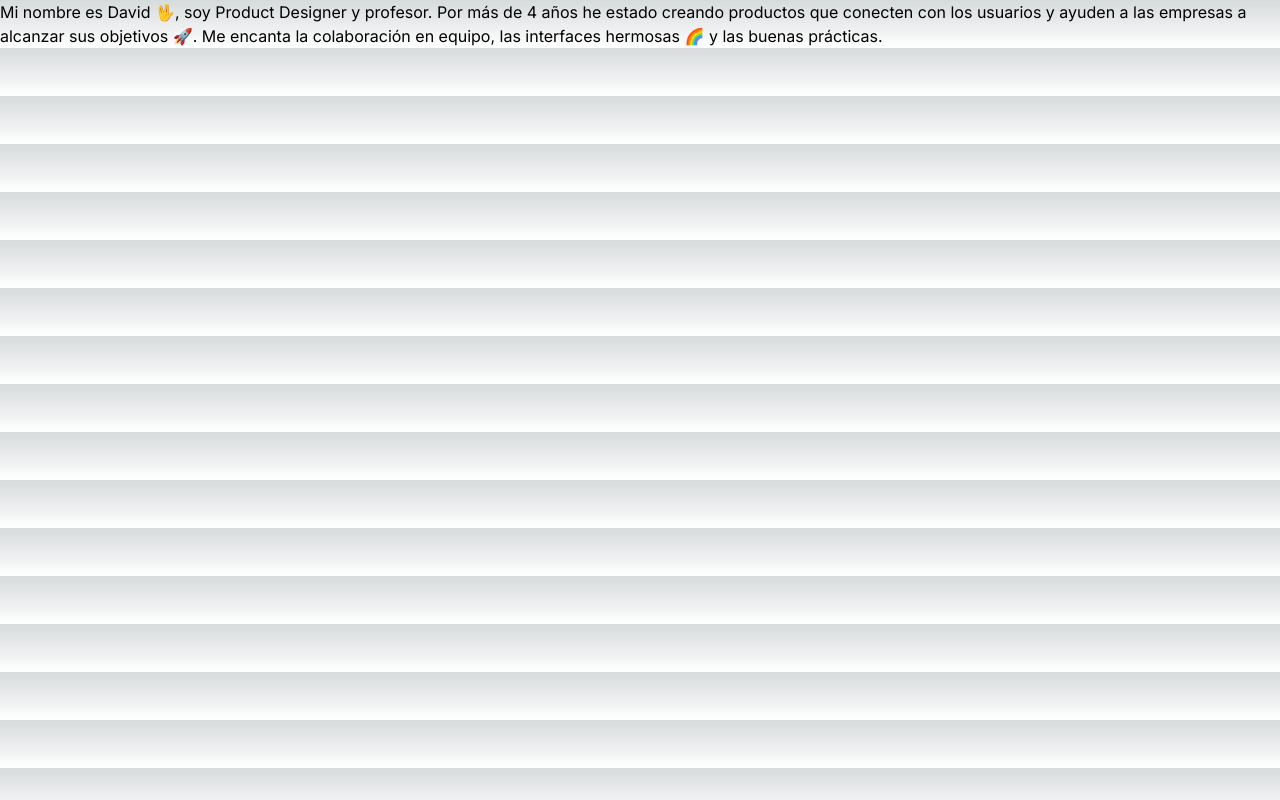
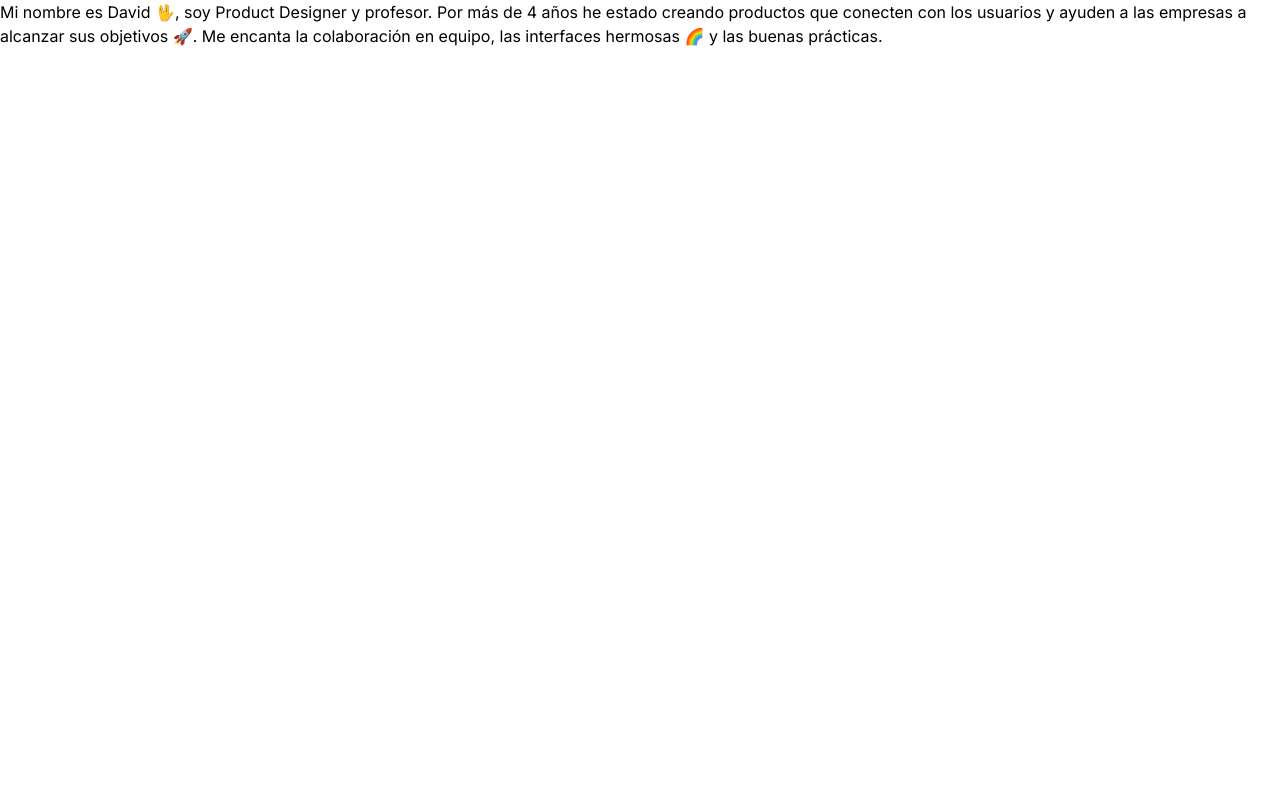
Before and after one commit to davidrivadeneyra/agrosol, a Next.js app: page / in a window 1280 px wide. Built offline with nearby package versions, Linux system fonts and the light colour scheme.

Commit message:
casi paleta

```diff
--- a/app/globals.css
+++ b/app/globals.css
@@ -3,16 +3,82 @@
 @tailwind utilities;
 
 :root {
-  --foreground-rgb: 0, 0, 0;
-  --background-start-rgb: 214, 219, 220;
-  --background-end-rgb: 255, 255, 255;
+	--light-blue-200: #ebf4feff;
+	--light-blue-300: #dbebffff;
+	--light-blue-500: #086df7ff;
+	--light-gray-100: #fbfcfeff;
+	--light-gray-200: #f2f5fdff;
+	--light-gray-600: #8d93a0ff;
+	--light-gray-700: #646e87ff;
+	--light-gray-800: #40495eff;
+	--light-gray-900: #2e374bff;
+	--light-green-100: #eefbf2ff;
+	--light-green-300: #d4f7e4ff;
+	--light-green-500: #3a825cff;
+	--light-green-700: #5b866fff;
+	--light-green-800: #435b4eff;
+	--light-green-900: #2e4b3cff;
+	--light-orange-200: #fef3ebff;
+	--light-orange-300: #fee7d7ff;
+	--light-orange-500: #c45f17ff;
+	--light-purple-200: #f2f0fcff;
+	--light-purple-300: #e6e1feff;
+	--light-purple-500: #765ee8ff;
+	--light-purple-700: #7f78a1ff;
+	--light-purple-800: #59527aff;
+	--light-purple-900: #474068ff;
+	--light-red-200: #fbf1f3ff;
+	--light-red-300: #fee1e8ff;
+	--light-red-500: #cf3f62ff;
+	--light-red-700: #98717bff;
+	--light-red-800: #714b55ff;
+	--light-red-900: #5f3a43ff;
+	--light-yelllow-200: #fcf3edff;
+	--light-yelllow-300: #fef3dcff;
+	--light-yelllow-500: #9b6c08ff;
+	--light-yelllow-700: #887c63ff;
+	--light-yelllow-800: #5b5343ff;
+	--light-yelllow-900: #4b422eff;
 }
 
 @media (prefers-color-scheme: dark) {
 	:root {
-    --foreground-rgb: 255, 255, 255;
-    --background-start-rgb: 0, 0, 0;
-    --background-end-rgb: 0, 0, 0;
+		--dark-blue-200: #252c3cff;
+		--dark-blue-300: #384c7aff;
+		--dark-blue-500: #388cffff;
+		--dark-gray-100: #1d1f23ff;
+		--dark-gray-200: #21242cff;
+		--dark-gray-600: #666970ff;
+		--dark-gray-700: #81868dff;
+		--dark-gray-800: #c0c1c4ff;
+		--dark-gray-900: #eaeaebff;
+		--dark-green-100: #25322bff;
+		--dark-green-300: #28573eff;
+		--dark-green-500: #18e779ff;
+		--dark-green-700: #819c8eff;
+		--dark-green-800: #bcdccbff;
+		--dark-green-900: #f6fefaff;
+		--dark-orange-200: #322a25ff;
+		--dark-orange-300: #573c28ff;
+		--dark-orange-500: #f99553ff;
+		--dark-purple-200: #2a2734ff;
+		--dark-purple-300: #413777ff;
+		--dark-purple-500: #8e76feff;
+		--dark-purple-700: #928ea4ff;
+		--dark-purple-800: #cecae2ff;
+		--dark-purple-900: #f7f6feff;
+		--dark-red-200: #322528ff;
+		--dark-red-300: #6d3140ff;
+		--dark-red-500: #f35e82ff;
+		--dark-red-700: #9e8a8fff;
+		--dark-red-800: #dcc6ccff;
+		--dark-red-900: #fef1f4ff;
+		--dark-yelllow-200: #322e25ff;
+		--dark-yelllow-300: #574828ff;
+		--dark-yelllow-500: #eec468ff;
+		--dark-yelllow-700: #9e978aff;
+		--dark-yelllow-800: #dbd3c2ff;
+		--dark-yelllow-900: #fefbf6ff;
 	}
 }
 
--- a/app/page.js
+++ b/app/page.js
@@ -8,7 +8,7 @@ export default function Home() {
 				de 4 años he estado creando productos que conecten con los
 				usuarios y ayuden a las empresas a alcanzar sus objetivos 🚀. Me
 				encanta la colaboración en equipo, las interfaces hermosas 🌈 y
-				las buenas prácticas.{' '}
+				las buenas prácticas.
 			</h1>
 		</div>
 	)
```
Lines whose indentation alone changed are shown as unchanged.
